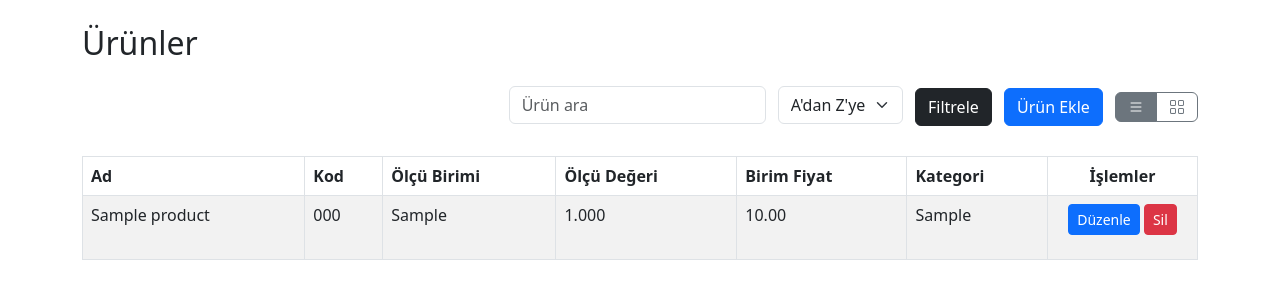
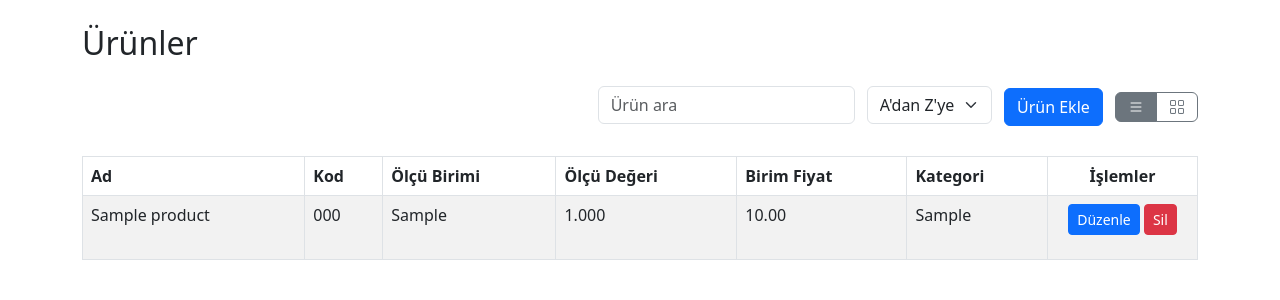
Before and after one commit to hakanicellioglu/gst, a PHP site: page /product in a window 1280 px wide. Shown: the part 56-356 px from the top of the page. Run offline with PHP 8.4, Linux system fonts and the light colour scheme; the visitor is signed in with stand-in values (Sample User, id 1); tables that the repository leaves empty hold one stand-in row (values such as "Sample post").

Commit message:
Remove filter buttons

```diff
--- a/company.php
+++ b/company.php
@@ -76,9 +76,6 @@ $companies = $stmt->fetchAll();
                 <input type="hidden" name="search" value="<?php echo htmlspecialchars($search); ?>">
                 <input type="hidden" name="view" value="<?php echo htmlspecialchars($view); ?>">
             </form>
-            <button type="button" class="btn btn-dark me-2" data-bs-toggle="modal" data-bs-target="#filterModal">
-                Filtrele
-            </button>
             <button type="button" class="btn btn-<?php echo get_color(); ?>" data-bs-toggle="modal" data-bs-target="#addModal">Firma
                 Ekle</button>
             <div class="btn-group ms-2" role="group">
--- a/customers.php
+++ b/customers.php
@@ -97,8 +97,6 @@ $customers = $stmt->fetchAll();
                 <input type="hidden" name="search" value="<?php echo htmlspecialchars($search); ?>">
                 <input type="hidden" name="view" value="<?php echo htmlspecialchars($view); ?>">
             </form>
-            <button type="button" class="btn btn-dark me-2" data-bs-toggle="modal"
-                data-bs-target="#filterModal">Filtrele</button>
             <?php if ($canAddCustomer): ?>
                 <button type="button" class="btn btn-<?php echo get_color(); ?>" data-bs-toggle="modal" data-bs-target="#addModal">Müşteri
                     Ekle</button>
--- a/offer.php
+++ b/offer.php
@@ -105,7 +105,6 @@ include 'includes/header.php';
                 <input type="hidden" name="search" value="<?php echo htmlspecialchars($search); ?>">
                 <input type="hidden" name="view" value="<?php echo htmlspecialchars($view); ?>">
             </form>
-            <button type="button" class="btn btn-dark me-2" data-bs-toggle="modal" data-bs-target="#filterModal">Filtrele</button>
             <?php if ($canAdd): ?>
                 <a href="offer_form" class="btn btn-<?php echo get_color(); ?>">Teklif Ekle</a>
             <?php endif; ?>
--- a/product.php
+++ b/product.php
@@ -108,8 +108,6 @@ $products = $stmt->fetchAll();
                 <input type="hidden" name="view" value="<?php echo htmlspecialchars($view); ?>">
                 <input type="hidden" name="category" value="<?php echo htmlspecialchars($categoryFilter); ?>">
             </form>
-            <button type="button" class="btn btn-dark me-2" data-bs-toggle="modal"
-                data-bs-target="#filterModal">Filtrele</button>
             <button type="button" class="btn btn-<?php echo get_color(); ?>" data-bs-toggle="modal"
                 data-bs-target="#addModal">Ürün
                 Ekle</button>
```
